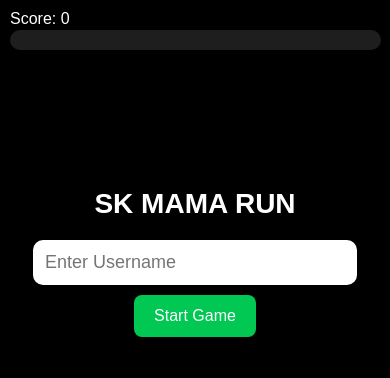
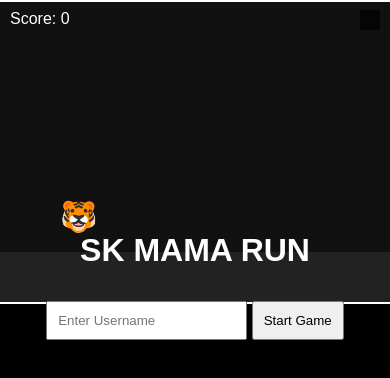
Before and after one commit to rlndmahesh/Project, a website: page frontend/index.html in a window 390 px wide. Drawn offline with nearby package versions, Linux system fonts and the light colour scheme; no server answers.

Commit message:
Fixed game, socket.io, mobile support, render ready

```diff
--- a/frontend/index.html
+++ b/frontend/index.html
@@ -2,29 +2,31 @@
 <html>
 <head>
 <meta charset="UTF-8">
+<meta name="viewport" content="width=device-width, initial-scale=1.0">
+
 <title>SK Mama Dungeon Run</title>
+
 <link rel="stylesheet" href="style.css">
 </head>
 
 <body>
 
-<!-- USERNAME SCREEN -->
 <div id="loginScreen">
     <h1>SK MAMA RUN</h1>
     <input id="username" placeholder="Enter Username">
     <button onclick="startGame()">Start Game</button>
 </div>
 
-<!-- GAME UI -->
 <div id="ui">
     <div id="score">Score: 0</div>
 </div>
 
 <div id="gameContainer"></div>
 
-<!-- LEADERBOARD -->
 <div id="leaderboard"></div>
 
+<!-- IMPORTANT: SOCKET.IO CLIENT -->
+<script src="/socket.io/socket.io.js"></script>
 <script src="script.js"></script>
 
 </body>
--- a/frontend/script.js
+++ b/frontend/script.js
@@ -4,10 +4,10 @@ const canvas = document.createElement("canvas");
 const ctx = canvas.getContext("2d");
 document.getElementById("gameContainer").appendChild(canvas);
 
-canvas.width = 800;
+// RESPONSIVE CANVAS FIX
+canvas.width = window.innerWidth;
 canvas.height = 300;
 
-// AUDIO
 const jumpSound = new Audio("https://www.myinstants.com/media/sounds/jump.mp3");
 const hitSound = new Audio("https://www.myinstants.com/media/sounds/roblox-death-sound_1.mp3");
 
@@ -31,7 +31,7 @@ const player = {
 let obstacles = [];
 let birds = [];
 
-// LOGIN
+// START GAME
 function startGame() {
     username = document.getElementById("username").value;
     if (!username) return alert("Enter username");
@@ -40,40 +40,35 @@ function startGame() {
     gameStarted = true;
 }
 
-// DIFFICULTY AI SYSTEM
+// AI DIFFICULTY
 function aiDifficulty() {
     if (score > 2000) speed = 8;
     if (score > 5000) speed = 10;
     if (score > 8000) speed = 12;
 
     if (score % 1000 === 0 && spawnRate > 700) {
-        spawnRate -= 50;
+        spawnRate -= 10;
     }
 }
 
-// OBSTACLES (group + single + double jump required)
+// OBSTACLES
 function spawnObstacle() {
     if (!gameStarted || gameOver) return;
 
     let type = Math.random();
 
     if (type < 0.4) {
-        // single
         obstacles.push({ x: canvas.width, y: 220, w: 20, h: 30 });
-    }
-    else if (type < 0.8) {
-        // group
+    } else if (type < 0.8) {
         for (let i = 0; i < 3; i++) {
             obstacles.push({ x: canvas.width + i * 25, y: 220, w: 20, h: 30 });
         }
-    }
-    else {
-        // high obstacle (double jump needed)
+    } else {
         obstacles.push({ x: canvas.width, y: 180, w: 25, h: 70 });
     }
 }
 
-// FLYING BIRDS after 5k
+// BIRDS (after 5k)
 function spawnBird() {
     if (score < 5000 || !gameStarted) return;
 
@@ -85,8 +80,11 @@ function spawnBird() {
     });
 }
 
-setInterval(spawnObstacle, spawnRate);
-setInterval(spawnBird, 2000);
+// FIXED LOOP (dynamic spawn)
+function obstacleLoop() {
+    spawnObstacle();
+    setTimeout(obstacleLoop, spawnRate);
+}
 
 // INPUT
 document.addEventListener("keydown", (e) => {
@@ -121,7 +119,7 @@ document.addEventListener("touchstart", () => {
     }
 });
 
-// UPDATE GAME
+// UPDATE
 function update() {
 
     if (!gameStarted || gameOver) return;
@@ -136,22 +134,14 @@ function update() {
         player.jumps = 0;
     }
 
-    // obstacles
     obstacles.forEach(o => {
         o.x -= speed;
-
-        if (collision(player, o)) {
-            endGame();
-        }
+        if (collision(player, o)) endGame();
     });
 
-    // birds
     birds.forEach(b => {
         b.x -= speed + 2;
-
-        if (collision(player, b)) {
-            endGame();
-        }
+        if (collision(player, b)) endGame();
     });
 
     obstacles = obstacles.filter(o => o.x > -100);
@@ -159,9 +149,7 @@ function update() {
 
     score++;
 
-    if (score >= 10000) {
-        alert("Thank you for playing by SK MAMA 🎉");
-    }
+    document.getElementById("score").innerText = "Score: " + score;
 }
 
 // COLLISION
@@ -192,28 +180,23 @@ function draw() {
     ctx.fillStyle = "#222";
     ctx.fillRect(0, 250, canvas.width, 50);
 
-    // player (tiger)
     ctx.font = "30px Arial";
     ctx.fillText("🐯", player.x, player.y + 25);
 
-    // obstacles
     ctx.fillStyle = "red";
     obstacles.forEach(o => ctx.fillRect(o.x, o.y, o.w, o.h));
 
-    // birds
     ctx.fillStyle = "white";
-    birds.forEach(b => {
-        ctx.fillText("🐦", b.x, b.y);
-    });
+    birds.forEach(b => ctx.fillText("🐦", b.x, b.y));
 
     if (gameOver) {
         ctx.fillStyle = "white";
         ctx.font = "30px Arial";
-        ctx.fillText("GAME OVER", 250, 140);
+        ctx.fillText("GAME OVER", 200, 140);
     }
 }
 
-// LEADERBOARD (REAL TIME)
+// LEADERBOARD
 socket.on("leaderboard", (data) => {
     let html = "<h3>Leaderboard</h3>";
 
@@ -232,3 +215,4 @@ function loop() {
 }
 
 loop();
+obstacleLoop();
--- a/frontend/style.css
+++ b/frontend/style.css
@@ -3,109 +3,45 @@ body {
     padding: 0;
     background: black;
     color: white;
-    font-family: Arial, sans-serif;
+    font-family: Arial;
     overflow: hidden;
     text-align: center;
 }
 
-/* GAME CANVAS WRAPPER */
 #gameContainer {
     display: flex;
     justify-content: center;
     align-items: center;
-    margin-top: 20px;
 }
 
-/* CANVAS */
 canvas {
+    background: #111;
     border: 2px solid white;
-    background: #111;
-    width: 100%;
-    max-width: 800px;
-    height: auto;
+    display: block;
+    margin: auto;
 }
 
-/* LOGIN SCREEN */
 #loginScreen {
     position: absolute;
     width: 100%;
     top: 25%;
-    left: 0;
-    z-index: 10;
 }
 
-#loginScreen h1 {
-    font-size: 28px;
-    margin-bottom: 10px;
-}
-
-#loginScreen input {
-    padding: 12px;
-    font-size: 18px;
-    width: 80%;
-    max-width: 300px;
-    border-radius: 10px;
-    border: none;
-    outline: none;
+#loginScreen input, button {
+    padding: 10px;
     margin-top: 10px;
 }
 
-#loginScreen button {
-    padding: 12px 20px;
-    font-size: 16px;
-    margin-top: 10px;
-    border-radius: 8px;
-    border: none;
-    cursor: pointer;
-    background: #00c853;
-    color: white;
-}
-
-/* SCORE UI */
 #ui {
     position: absolute;
     top: 10px;
     left: 10px;
-    font-size: 18px;
 }
 
-/* LEADERBOARD */
 #leaderboard {
-    position: absolute;
+    position: fixed;
     right: 10px;
     top: 10px;
-    background: rgba(34, 34, 34, 0.9);
+    background: rgba(0,0,0,0.7);
     padding: 10px;
-    border-radius: 10px;
-    min-width: 160px;
-    font-size: 14px;
 }
-
-/* MOBILE OPTIMIZATION */
-@media (max-width: 768px) {
-
-    body {
-        overflow: hidden;
-    }
-
-    #loginScreen {
-        top: 20%;
-    }
-
-    canvas {
-        width: 100%;
-        height: auto;
-    }
-
-    #leaderboard {
-        position: static;
-        margin-top: 10px;
-        width: 90%;
-        margin-left: auto;
-        margin-right: auto;
-    }
-
-    #ui {
-        font-size: 16px;
-    }
-}
```
Also changed, not shown: server.js (+19 -3 lines).
